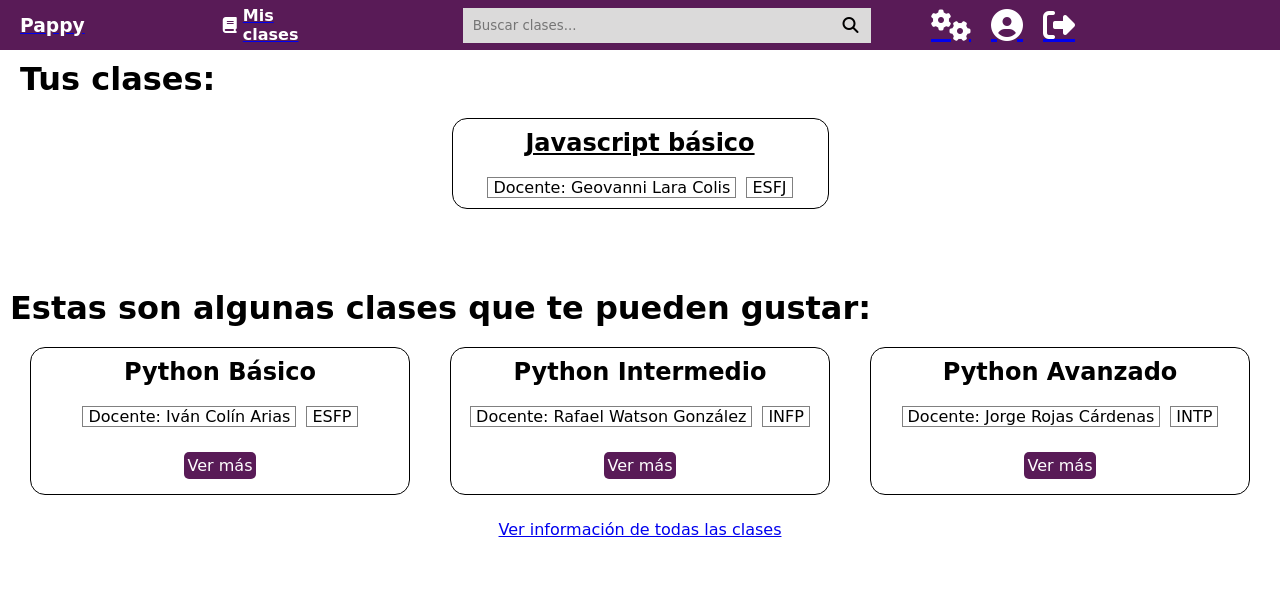
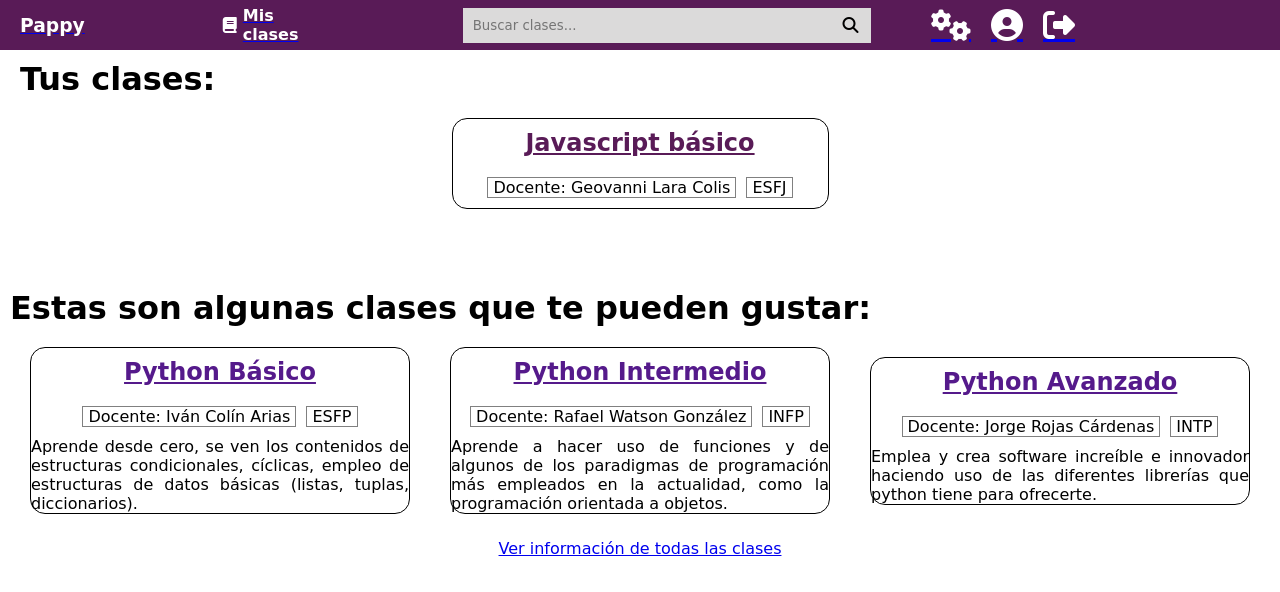
Before and after one commit to Watsattack/Pappy, a website: page public/Aprendiz/mainAprendiz.html in a window 1280 px wide. Drawn offline with Linux system fonts and the light colour scheme; a web font is replaced by a local one.

Commit message:
Update mainAprendiz.html

```diff
--- a/public/Aprendiz/mainAprendiz.html
+++ b/public/Aprendiz/mainAprendiz.html
@@ -46,7 +46,7 @@
                 <div id="claseActual">
                     <div class="classTitle">
                         <h2>
-                            <a style="color: black;" href="">Javascript básico</a>
+                            <a style="color: #591B57;" href="cursoAprendiz.html">Javascript básico</a>
                         </h2>
                     </div>
                     <div class="classInformation">
@@ -63,38 +63,44 @@
             <div id="recomendacionesClases">
                 <div class="recomendationClassContainer">
                     <div class="classTitle">
-                        <h2>Python Básico</h2>
+                        <a href=""><h2>Python Básico</h2></a>
                     </div>
                     <div class="classInformation">
                         <p class="maestroInformation">Docente: Iván Colín Arias</p>
                         <p class="tipoPersonalidad">ESFP</p>
                     </div>
                     <div class="moreInfoContainer">
-                            <button class="buttonInfo">Ver más</button>
+                            <p style="text-align: justify;">Aprende desde cero, se ven los contenidos de estructuras condicionales,
+                                cíclicas, empleo de estructuras de datos básicas (listas, tuplas, diccionarios).
+                            </p>
                     </div>
                 </div>
                 <div class="recomendationClassContainer">
                     <div class="classTitle">
-                        <h2>Python Intermedio</h2>
+                        <a href=""><h2>Python Intermedio</h2></a>
                     </div>
                     <div class="classInformation">
                         <p class="maestroInformation">Docente: Rafael Watson González</p>
                         <p class="tipoPersonalidad">INFP</p>
                     </div>
                     <div class="moreInfoContainer">
-                            <button class="buttonInfo">Ver más</button>
+                        <p style="text-align: justify;">Aprende a hacer uso de funciones y de algunos de los paradigmas de programación más empleados
+                            en la actualidad, como la programación orientada a objetos.
+                        </p>
                     </div>
                 </div>
                 <div class="recomendationClassContainer">
                     <div class="classTitle">
-                        <h2>Python Avanzado</h2>
+                        <a href=""><h2>Python Avanzado</h2></a>
                     </div>
                     <div class="classInformation">
                         <p class="maestroInformation">Docente: Jorge Rojas Cárdenas</p>
                         <p class="tipoPersonalidad">INTP</p>
                     </div>
                     <div class="moreInfoContainer">
-                            <button class="buttonInfo">Ver más</button>
+                        <p style="text-align: justify;">Emplea y crea software increíble e innovador haciendo uso de las diferentes librerías
+                        que python tiene para ofrecerte.
+                        </p>
                     </div>
                 </div>
             </div>
```
